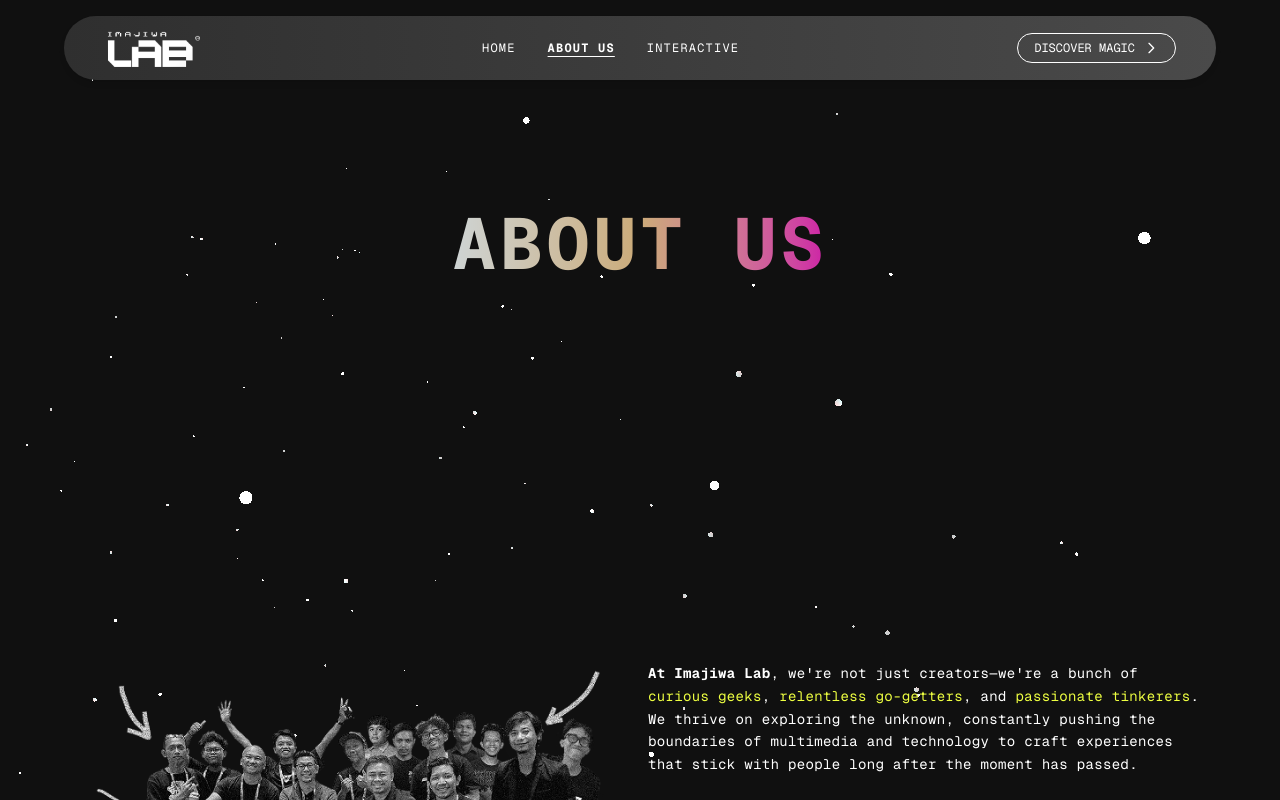
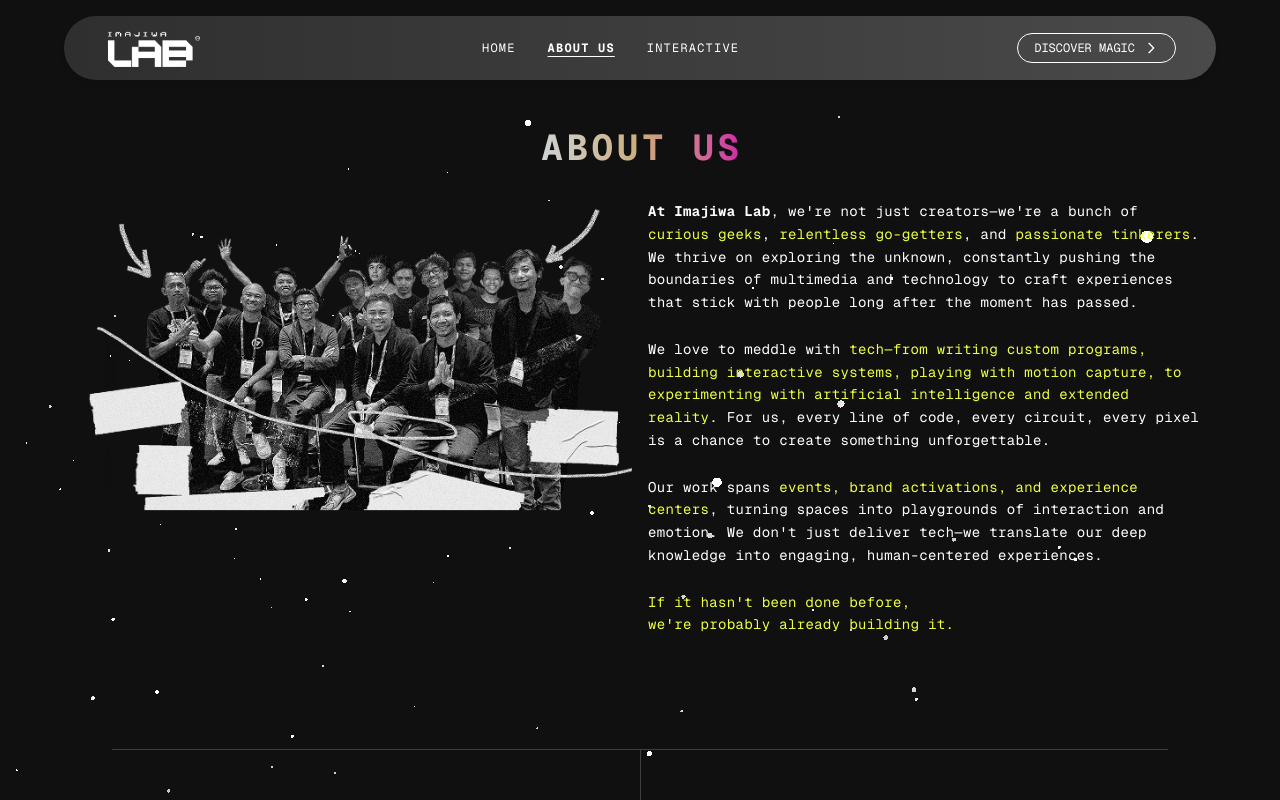
Before and after one commit to MuhammadWildanf/landingpage-lab, a Next.js app: page /about-us in a window 1280 px wide. Shown: the top 800 px of the page. Built offline with nearby package versions, Linux system fonts and the light colour scheme.

Commit message:
update baru

```diff
--- a/app/about-us/page.tsx
+++ b/app/about-us/page.tsx
@@ -15,12 +15,6 @@
             <AOSInitializer />
 
             {/* Page Title */}
-            <div className="pt-20 pb-10" data-aos="fade-up">
-                <h1 className="text-4xl sm:text-5xl md:text-6xl lg:text-7xl font-bold tracking-wider text-center">
-                    <span className="bg-gradient-to-r from-[#CED4D4] via-[#CBAB79] to-[#CD1DA6] bg-clip-text text-transparent">ABOUT US</span>
-                </h1>
-            </div>
-
             <AboutComponent />
             <ContactSection />
         </div>
--- a/app/components/About.tsx
+++ b/app/components/About.tsx
@@ -2,8 +2,11 @@
 
 export default function About() {
     return (
-        <div className="w-full max-w-6xl mx-auto px-4 sm:px-0 min-h-screen flex items-center mb-24">
-            <section className="flex flex-col sm:flex-row items-start justify-between gap-2 sm:gap-4" data-aos="fade-left">
+        <div className="w-full max-w-6xl mx-auto px-4 sm:px-0 min-h-[50vh] flex flex-col items-center mb-24">
+            <h2 className="text-2xl sm:text-4xl font-bold tracking-widest mb-6 sm:mb-8 uppercase text-center">
+                <span className="ml-1 bg-gradient-to-r from-[#CED4D4] via-[#CBAB79] to-[#CD1DA6] bg-clip-text text-transparent">ABOUT US</span>
+            </h2>
+            <section className="flex flex-col sm:flex-row items-start justify-between gap-2 sm:gap-4 w-full" data-aos="fade-left">
                 {/* Gambar Tim */}
                 <div className="w-full sm:w-2/4 relative">
                     <Image
@@ -16,7 +19,7 @@
                 </div>
 
                 {/* Deskripsi */}
-                <div className="w-full sm:w-2/4 text-left font-mono text-sm leading-relaxed tracking-wide space-y-6">
+                <div className="w-full sm:w-2/4 text-left font-mono text-sm leading-relaxed tracking-wide space-y-6 text-justify">
                     <p>
                         <span className="font-bold text-white">At Imajiwa Lab</span>, we&apos;re not just creators&mdash;we&apos;re a bunch of{" "}
                         <span className="text-[#EEFF41]">curious geeks</span>,{" "}
--- a/app/components/TechCreativity.tsx
+++ b/app/components/TechCreativity.tsx
@@ -146,26 +146,7 @@
                                 }`}
                             style={{ letterSpacing: '0.08em' }}
                         >
-                            {category.name
-                                .replace(/ & /g, '\n& ')
-                                .replace(/\//g, '/\n')
-                                .split(' ')
-                                .map((word, i, arr) => {
-                                    if (word.includes('\n')) {
-                                        return word.split('\n').map((w, j) => (
-                                            <React.Fragment key={i + '-' + j}>
-                                                {w}
-                                                <br />
-                                            </React.Fragment>
-                                        ));
-                                    }
-                                    return (
-                                        <React.Fragment key={i}>
-                                            {word}
-                                            {i < arr.length - 1 && ' '}
-                                        </React.Fragment>
-                                    );
-                                })}
+                            {category.name}
                         </button>
                     );
                 })}
--- a/app/page.tsx
+++ b/app/page.tsx
@@ -12,8 +12,8 @@
 export default function Home() {
   return (
     <div className="relative text-white font-mono px-4 sm:px-6 md:px-20">
+      <div className="absolute inset-0 -z-10">
       <CanvasCursor />
-      <div className="absolute inset-0 -z-10">
         <Particles />
       </div>
       <AOSInitializer />
```
